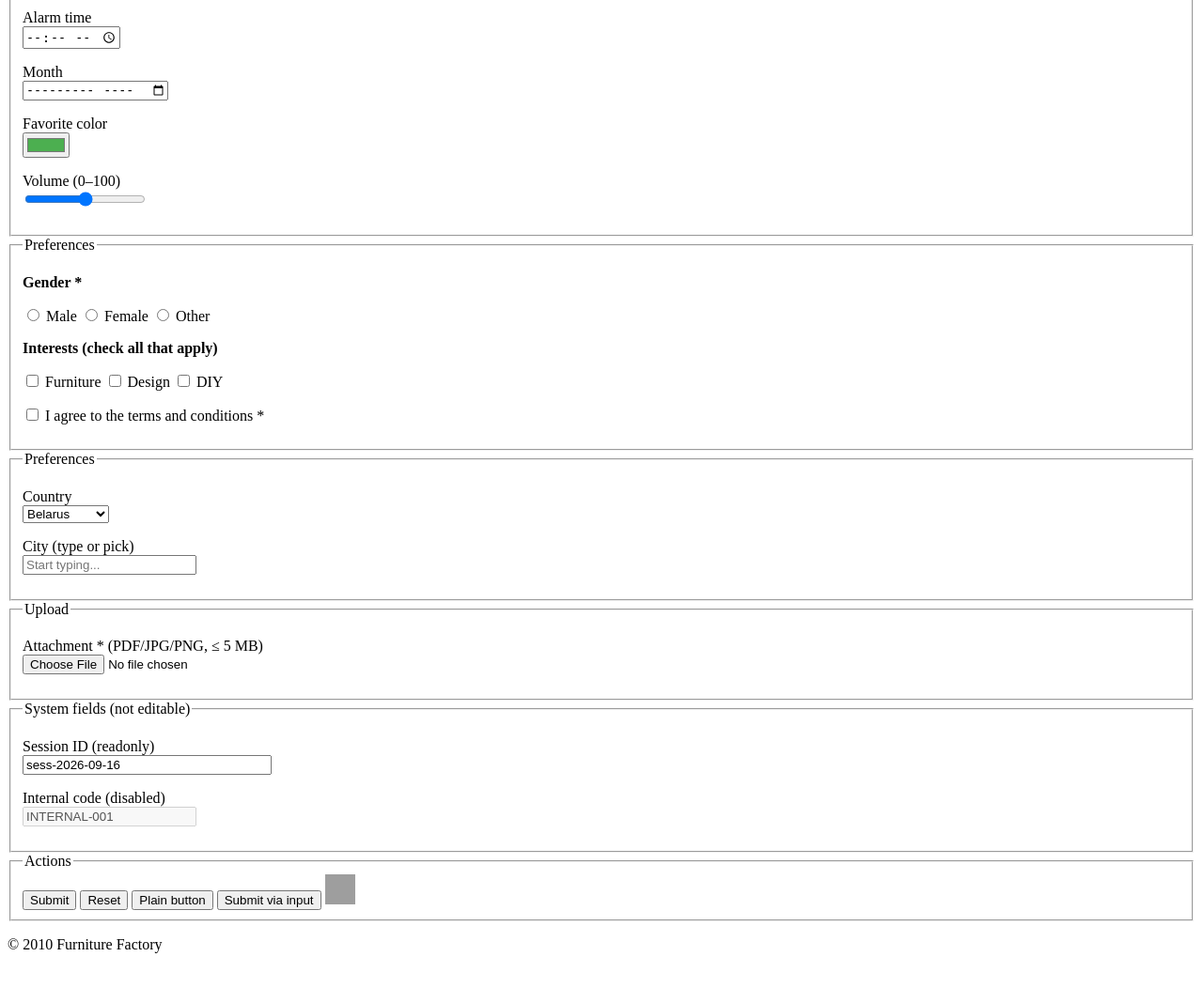
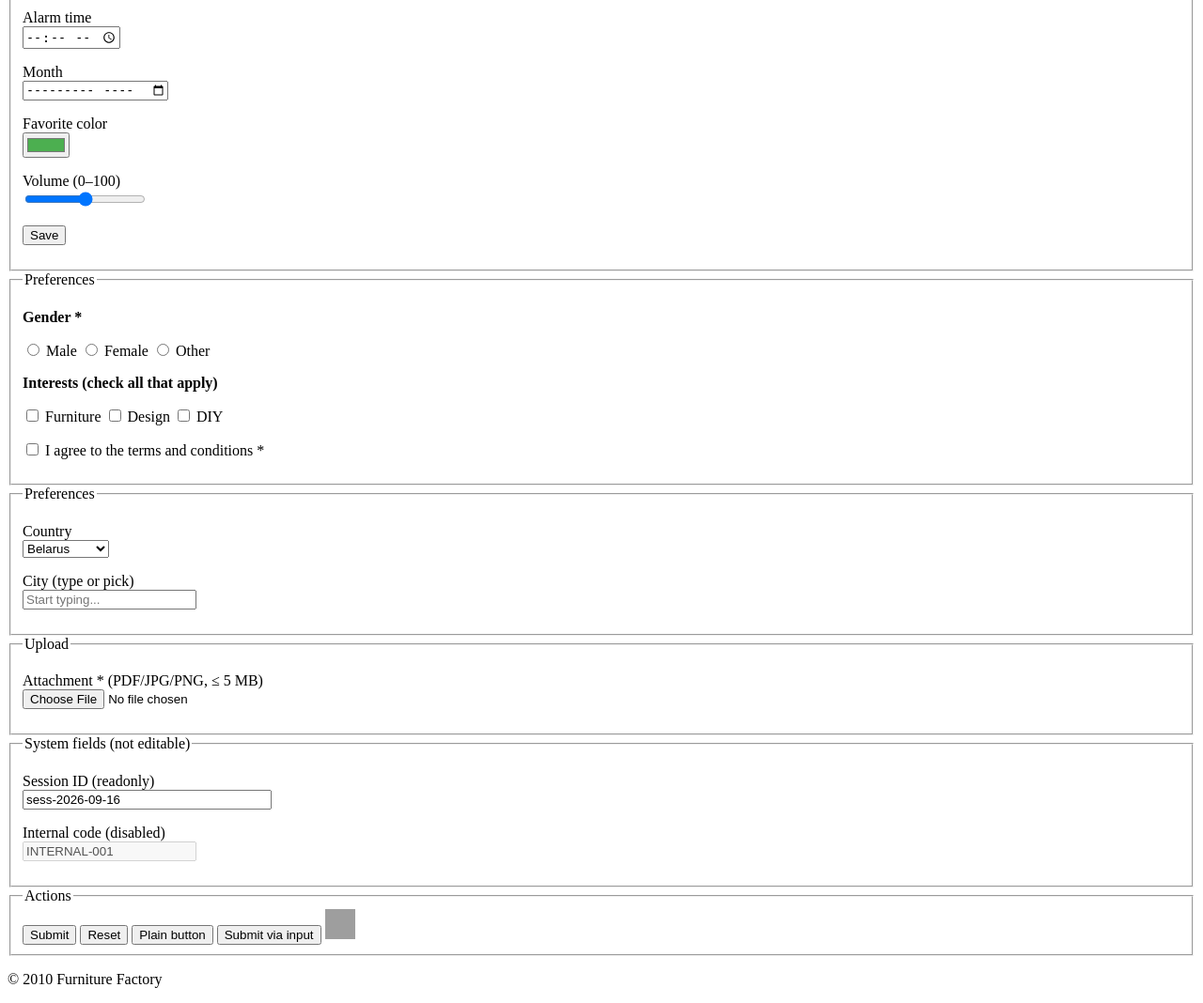
Before and after one commit to zhuchok0/FurnitureFactorySite, a Django app: page /form/ in a window 1280 px wide. Shown: the part 942-2010 px from the top of the page at 94% size. Before the commit the page ends 1957 px from the top, so only its background shows below. Run offline with Django 5.2, Linux system fonts and the light colour scheme; grey boxes are pictures that could not be loaded.

Commit message:
added input type button one more time

```diff
--- a/main/templates/form_demo.html
+++ b/main/templates/form_demo.html
@@ -163,6 +163,10 @@
                    step="5"
                    value="{{ data.volume.0|default:'50' }}">
         </p>
+
+        <p>
+            <input type="button" value="Save" onclick="alert('Saved!')">
+        </p>
     </fieldset>
 
     <!-- RADIO + CHECKBOX -->
```
